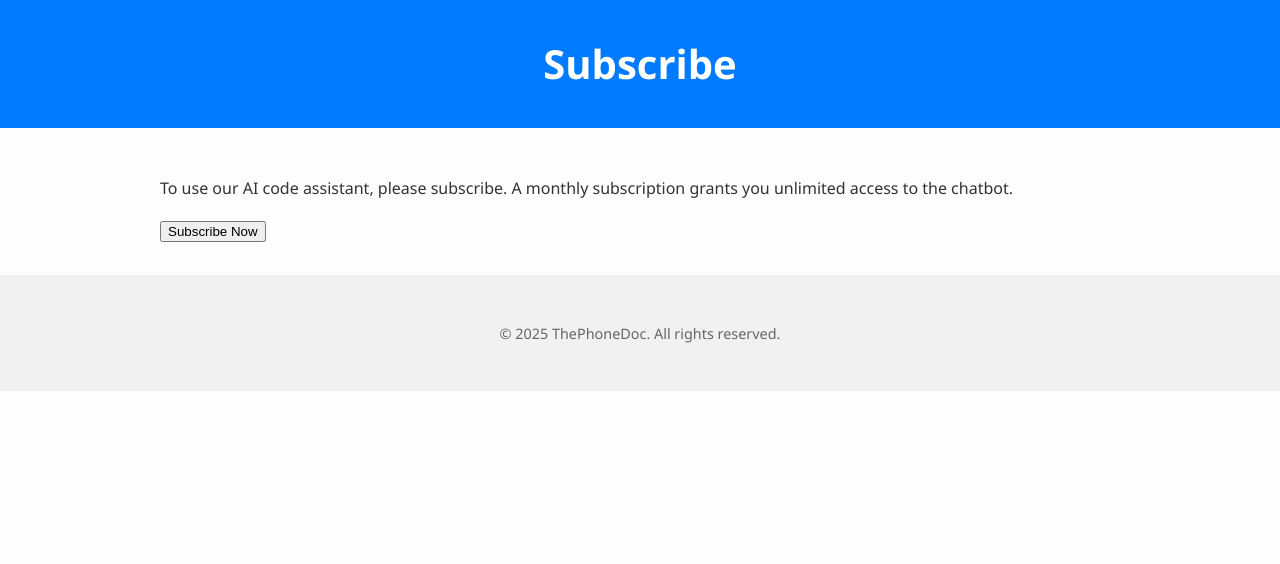
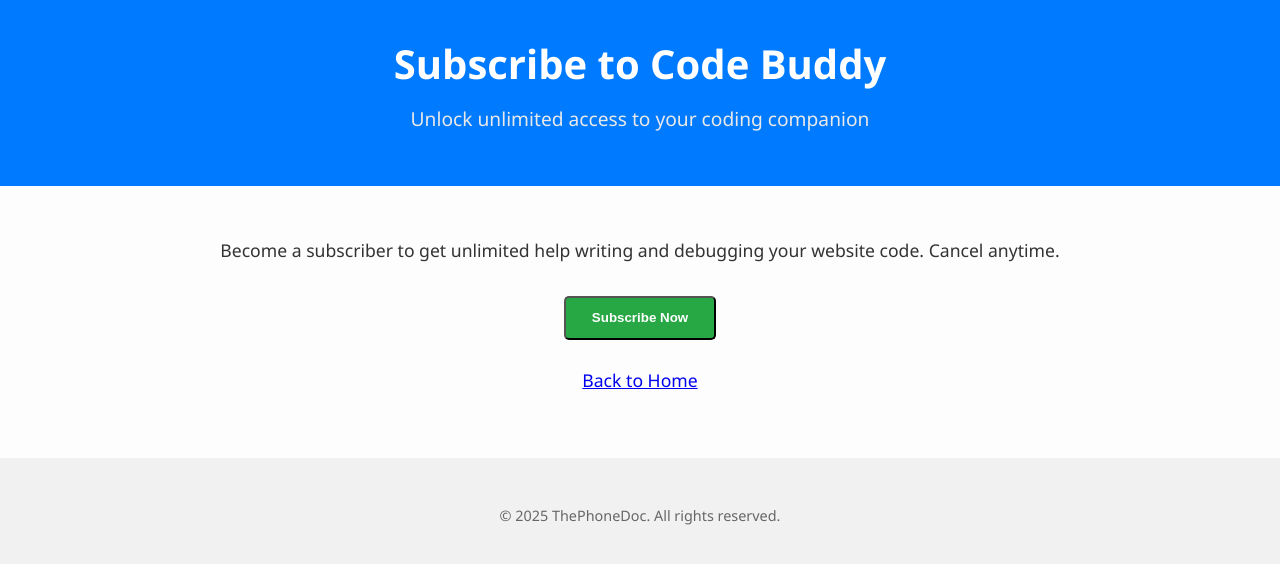
Before and after one commit to thephonedoc/websitebuilder, a plain HTML site: page subscribe.html in a window 1280 px wide. Drawn offline with Linux system fonts and the light colour scheme.

Commit message:
Revamp subscription page for user friendliness

```diff
--- a/subscribe.html
+++ b/subscribe.html
@@ -3,25 +3,31 @@
 <head>
     <meta charset="UTF-8">
     <meta name="viewport" content="width=device-width, initial-scale=1.0">
-    <title>Subscribe - AI Code Assistant</title>
+    <title>Subscribe – Code Buddy</title>
     <link rel="stylesheet" href="style.css">
     <script>
         function subscribe() {
-            // Placeholder for subscription logic
+            // Here you would integrate with a real payment system
             localStorage.setItem('paid', 'true');
-            alert('Subscription successful! You now have access to the chat.');
+            alert('Subscription successful! You now have full access to Code Buddy.');
             window.location.href = 'chat.html';
         }
     </script>
 </head>
 <body>
-    <header><h1>Subscribe</h1></header>
+    <header>
+        <h1>Subscribe to Code Buddy</h1>
+        <p class="tagline">Unlock unlimited access to your coding companion</p>
+    </header>
     <main>
-        <div class="chat-container">
-            <p>To use our AI code assistant, please subscribe. A monthly subscription grants you unlimited access to the chatbot.</p>
-            <button onclick="subscribe()">Subscribe Now</button>
-        </div>
+        <section class="hero">
+            <p>Become a subscriber to get unlimited help writing and debugging your website code. Cancel anytime.</p>
+            <button class="cta" onclick="subscribe()">Subscribe Now</button>
+            <p><a href="index.html">Back to Home</a></p>
+        </section>
     </main>
-    <footer><p>&copy; 2025 ThePhoneDoc. All rights reserved.</p></footer>
+    <footer>
+        <p>&copy; 2025 ThePhoneDoc. All rights reserved.</p>
+    </footer>
 </body>
 </html>
```
